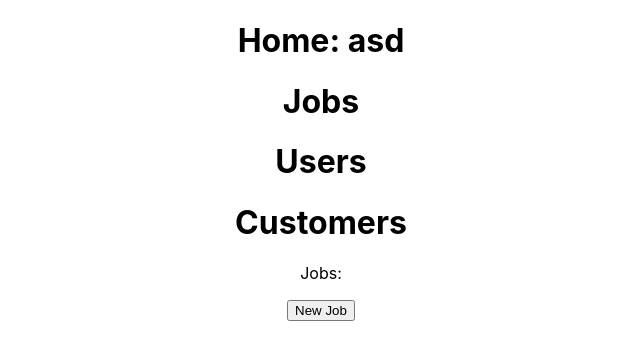
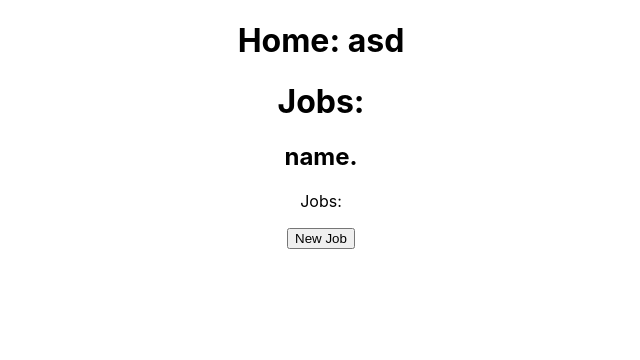
Before and after one commit to jakasco/WebTask, a React (Create React App) app: page /#/ in a window 1280 px wide. Shown: the top 360 px of the page, without its empty margins (319-959 px from the left). Built offline with nearby package versions, Linux system fonts and the light colour scheme.

Commit message:
json fetching working

```diff
--- /dev/null
+++ b/public/jobs.json
@@ -0,0 +1,11 @@
+
+    {
+    "Job0": {
+        "ID": 1,
+        "Name": "job 1"
+    },
+    "Job1": {
+        "ID": 2,
+        "Name": "job 2"
+    }
+  }
--- a/src/components/ListOfJobs.js
+++ b/src/components/ListOfJobs.js
@@ -1,15 +1,18 @@
 import React, { useState } from 'react';
 import {Link} from 'react-router-dom';
 
-const ListOfJobs = () => {
+const ListOfJobs = (props) => {
 
 const [dynamicElems, setDynamicElems] = useState([]);
 
+
  const myRef = React.createRef();
 
-  const addJob = () => {
+console.log("props ListOfJobs: ",props.jobs);
 
-    const newDynamicModal = <div ref={myRef}>
+const addJob = () => {
+
+const newDynamicModal = <div ref={myRef}>
          <li>
          <Link to="/jobview"><button>
          Job
@@ -19,10 +22,63 @@ const [dynamicElems, setDynamicElems] = useState([]);
     </div>;
 
     setDynamicElems(() => [...dynamicElems, newDynamicModal]);
-  };
+};
+
+const addJobFromJson = (jsonObj) => {
+
+    const newDynamicModal = <div ref={myRef}>
+             <li>
+             <Link to="/jobview"><button>
+             {jsonObj.Name}
+                </button>
+                </Link>
+                ID: {jsonObj.ID}
+                 </li>
+        </div>;
+
+        setDynamicElems(() => [...dynamicElems, newDynamicModal]);
+    };
+
+let jobsFetched = false;
+
+const getJobsJson = () => {
+    console.log("Get jobs done?");
+  /*  jobsFetched = true;  //Stop the loop
+    fetch('../jobs.json'
+    ,{
+      headers : {
+        'Content-Type': 'application/json',
+        'Accept': 'application/json'
+       }
+    }
+    )
+      .then(function(response){
+        console.log(response)
+        return response.json();
+      })
+      .then(function(myJson) {
+    //    console.log(myJson);
+        let myJson = props.jobs;
+        console.log("myJson? : ",myJson);
+        if(jobsFetched == false){
+        for (var key in myJson) {
+            if (myJson.hasOwnProperty(key)) {
+              console.log(myJson[key].ID);
+              console.log(myJson[key].Name);
+              addJobFromJson(myJson);
+         }
+        }
+        jobsFetched = true;
+    }*/
+    //  });
+};
+
+getJobsJson();
+
 
   return (
     <div >
+        <h2>name. {props.name}</h2>
        <div>Jobs:
             <ul>
             {dynamicElems}
--- a/src/views/Home.js
+++ b/src/views/Home.js
@@ -12,11 +12,79 @@ class Home extends Component {
 
   state = {
     jobName: 'asd',
+    jobs: "asdddd",
 };
 
+
+
+
+
+
+addItem = (myJson) => {
+    this.setState({
+        jobs: [
+        ...this.state.jobs,
+        myJson
+      ]
+    })
+  };
+
+getJson = () => {fetch('../jobs.json'
+,{
+  headers : {
+    'Content-Type': 'application/json',
+    'Accept': 'application/json'
+   }
+}
+)
+  .then(function(response){
+    console.log(response)
+    return response.json();
+  })
+  .then(function(myJson) {
+    console.log(myJson);
+   // this.setState({jobName: "asdsadada"});
+
+  //  this.setState({jobs: "asd"});
+  //  this.addItem(myJson);
+
+  return myJson;
+
+  /*
+  this.setState({
+    jobs: [
+    ...this.state.jobs,
+    myJson
+  ]
+});*/
+  });
+}
+
+
 componentDidMount() {
+
+    const that = this;
     console.log("props home: ",this.props);
-}
+
+    fetch('../jobs.json'
+    ,{
+      headers : {
+        'Content-Type': 'application/json',
+        'Accept': 'application/json'
+       }
+    })
+      .then(function(response){
+      //  console.log(response)
+        return response.json();
+      })
+      .then(function(myJson) {
+        console.log(myJson);
+
+      that.setState({ jobs: myJson });
+      });
+};
+
+
 
 render()
 {
@@ -25,11 +93,10 @@ render()
 
       <h1>Home: {this.state.jobName}</h1>
         <div>
-             <h1>Jobs</h1>
-             <h1>Users</h1>
-             <h1>Customers</h1>
+             <h1>Jobs:</h1>
+
         </div>
-        <ListOfJobs />
+        <ListOfJobs jobs={this.state.jobs} />
       </div>
   );
 };
```
Also changed, not shown: 1 other file (tests, documents, lock files or other folders).
